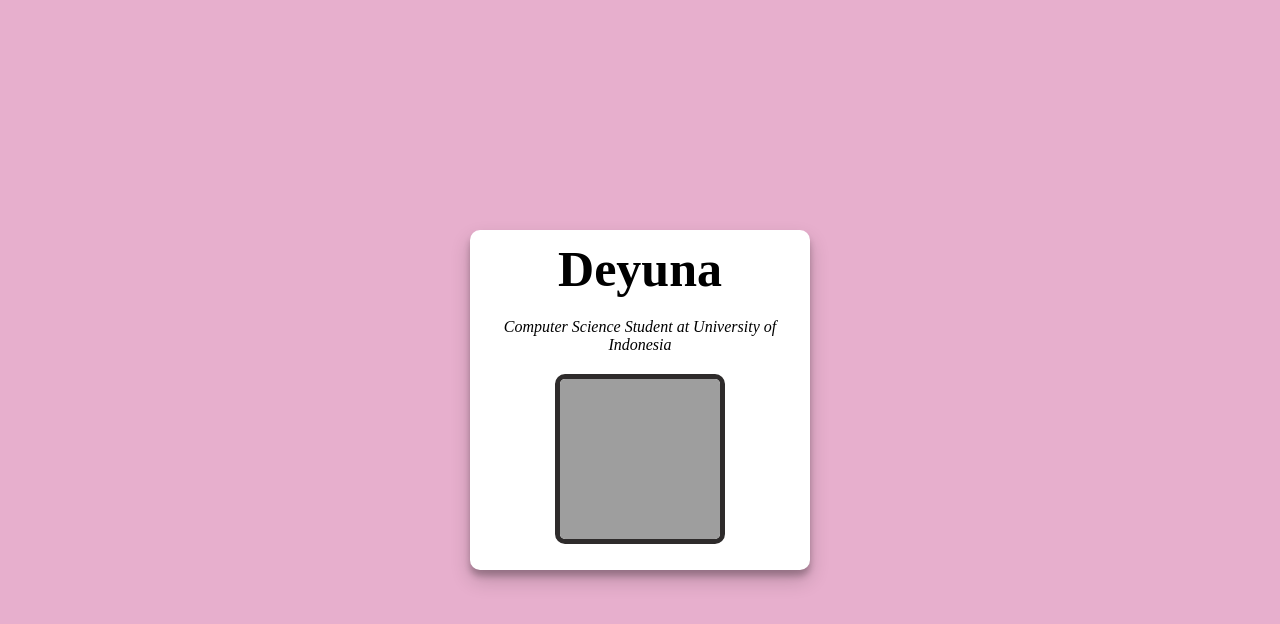
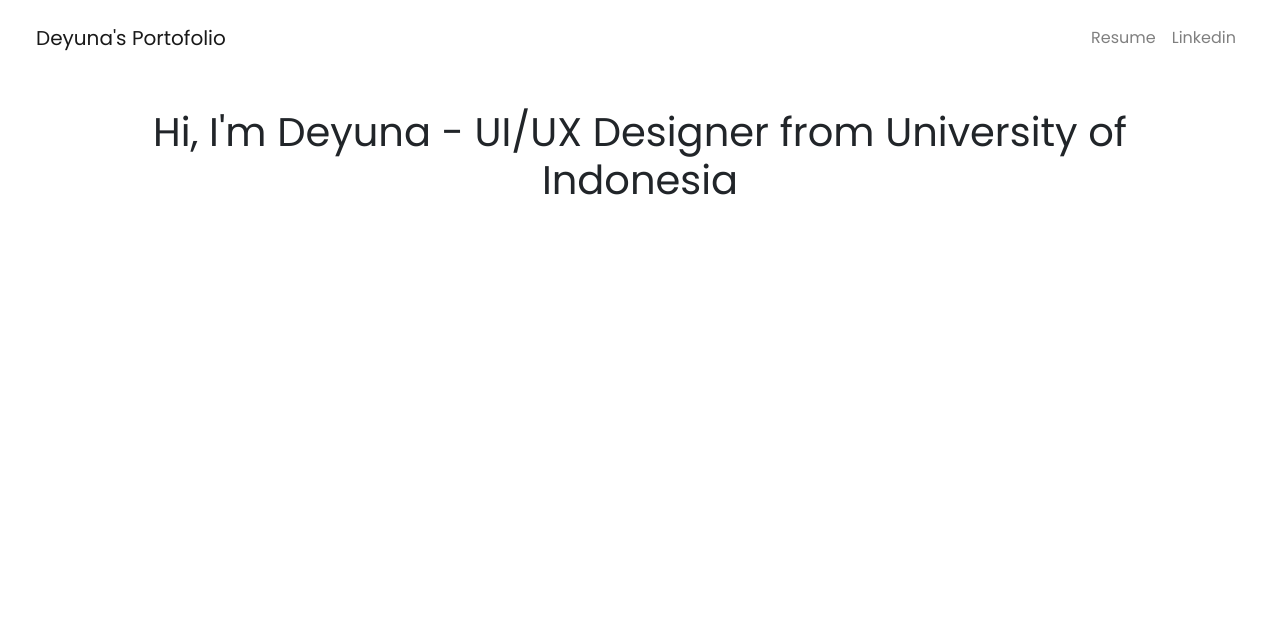
Before and after one commit to deyuna/deyuna.github.io, a plain HTML site: page index.html in a window 1280 px wide. Drawn offline with nearby package versions, Linux system fonts and the light colour scheme; grey boxes are pictures that could not be loaded.

Commit message:
change to porto

```diff
--- a/index.html
+++ b/index.html
@@ -4,21 +4,44 @@
     <meta charset="UTF-8">
     <meta name="viewport" content="width=device-width, initial-scale=1.0">
     <link rel="stylesheet" href="./index.css">
+    <link rel="stylesheet" href="https://maxcdn.bootstrapcdn.com/bootstrap/4.0.0/css/bootstrap.min.css" integrity="sha384-Gn5384xqQ1aoWXA+058RXPxPg6fy4IWvTNh0E263XmFcJlSAwiGgFAW/dAiS6JXm" crossorigin="anonymous">
+    <link href='https://fonts.googleapis.com/css?family=Poppins' rel='stylesheet'>
     <title>Deyuna</title>
 </head>
+
+<style>
+    body{
+        font-family: 'Poppins';
+
+    }
+</style>
+
 <body>
-    <div class="container">
-        <div class="card-container">
-            <div class="card-content">
-                <div style="font-weight: bold; font-size: 50px;">Deyuna</div>
-                <div style= "margin-top: 20px; margin-bottom: 20px;"><i>Computer Science Student at University of Indonesia</i></div>
-                <div>
-                    <img
-                    class="picture"
-                    src="https://i.pinimg.com/originals/ee/32/3f/ee323fc870794c1f72650923bcbafe77.jpg"
-                </div>
-            </div>
-        </div>
+    <div style="padding: 10px 20px;">
+        <nav class="navbar navbar-expand-lg navbar-light ">
+            <a class="navbar-brand" href="#">Deyuna's Portofolio</a>
+            <button class="navbar-toggler" type="button" data-toggle="collapse" data-target="#navbarNavAltMarkup" aria-controls="navbarNavAltMarkup" aria-expanded="false" aria-label="Toggle navigation">
+              <span class="navbar-toggler-icon"></span>
+            </button>
+            <ul class="navbar-nav ml-auto">
+                <li class="nav-item">
+                    <a class="nav-link" href="https://drive.google.com/file/d/1yEJGt4Dsk3772gPmGkMelKsE6NCmnSHp/view?usp=sharing">
+                      Resume
+                    </a>
+                </li>
+                <li class="nav-item">
+                    <a class="nav-link" href="https://www.linkedin.com/in/deyuna-arham-rusmiland/">
+                      Linkedin
+                    </a>
+                </li>
+            </ul>
+        </nav>
     </div>
+
+    <div style ="padding: 32px 72px">
+       <h1 style="text-align: center;">Hi, I'm Deyuna - UI/UX Designer from University of Indonesia</h1>
+    </div>
+
+
 </body>
 </html>
```
Also changed, not shown: 1 other file.
